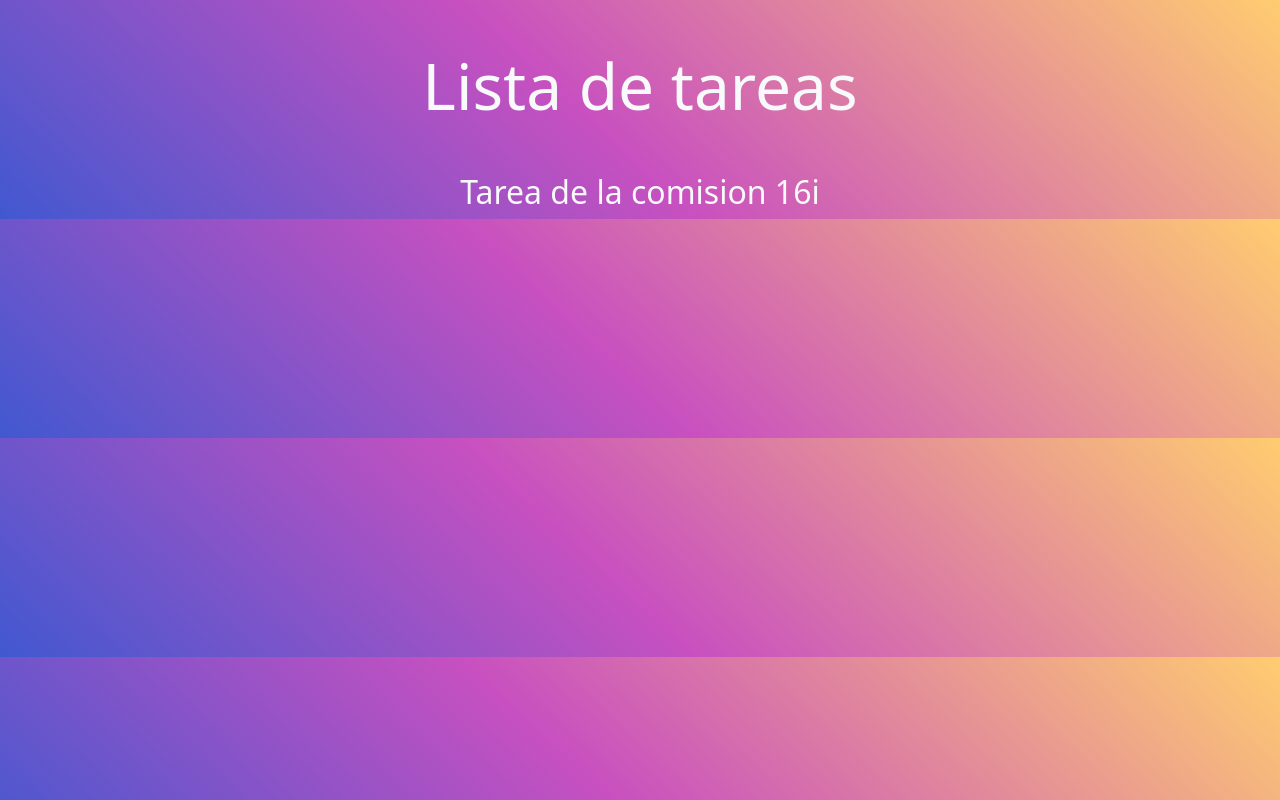
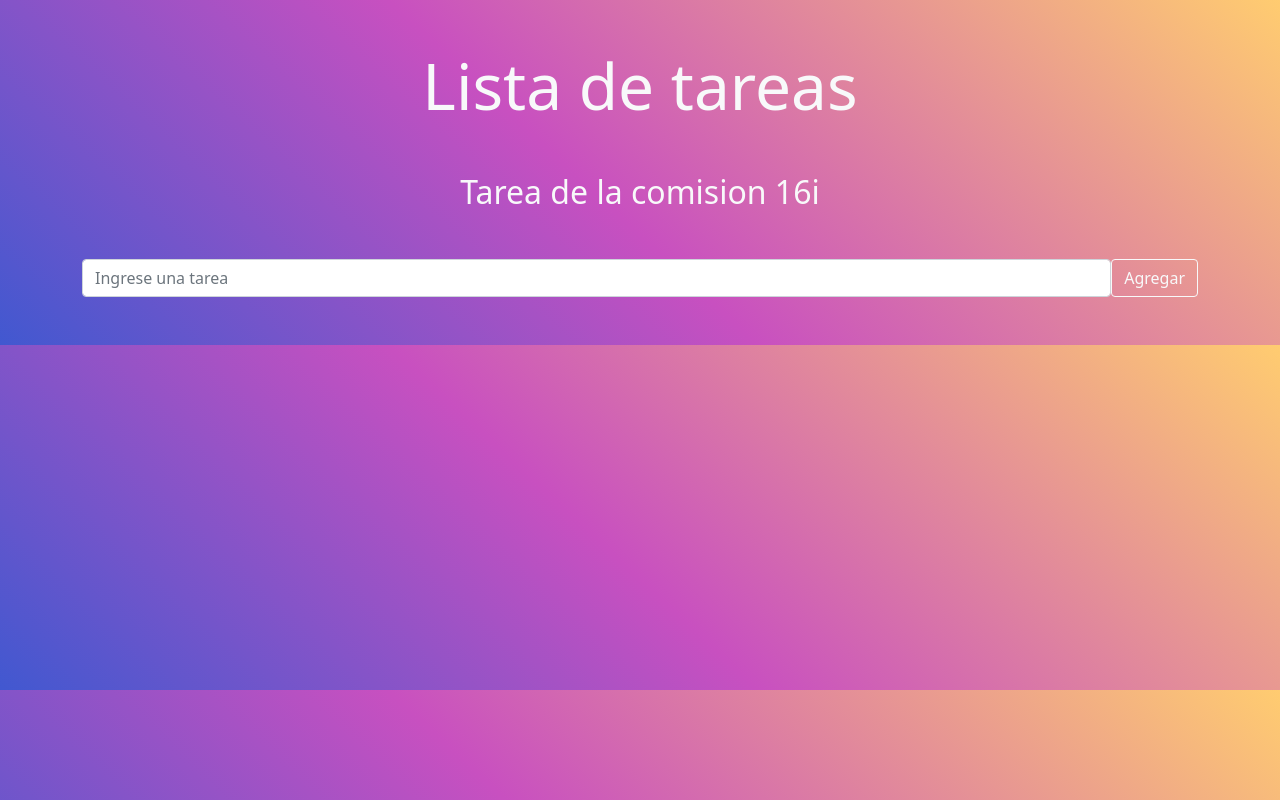
Before and after one commit to facundomoya/ReactListaTareas, a React (Create React App) app: page / in a window 1280 px wide. Built offline with nearby package versions, Linux system fonts and the light colour scheme.

Commit message:
se agrego el maquetado del formulario

```diff
--- a/src/App.js
+++ b/src/App.js
@@ -3,6 +3,7 @@ import './App.css';
 import Subtitulo from './components/Subtitulo';
 import Titulo from './components/Titulo';
 import "bootstrap/dist/css/bootstrap.min.css"
+import FormTareas from './components/FormTareas';
 
 function App() {
   return (
@@ -10,6 +11,7 @@ function App() {
    <>
    <Titulo></Titulo>
    <Subtitulo comision="16i" estado={true}/>
+   <FormTareas></FormTareas>
    </>
 
   );
--- /dev/null
+++ b/src/components/FormTareas.js
@@ -0,0 +1,16 @@
+import React from 'react';
+
+const FormTareas = () => {
+    return (
+        <>
+        <form className="container my-5">
+        <div className="mb-3 d-flex">
+        <input type="text" placeholder="Ingrese una tarea" className="form-control" />
+        <button type="submit" className="btn btn-outline-light">Agregar</button>
+        </div>
+        </form>
+        </>
+    );
+};
+
+export default FormTareas;
```
